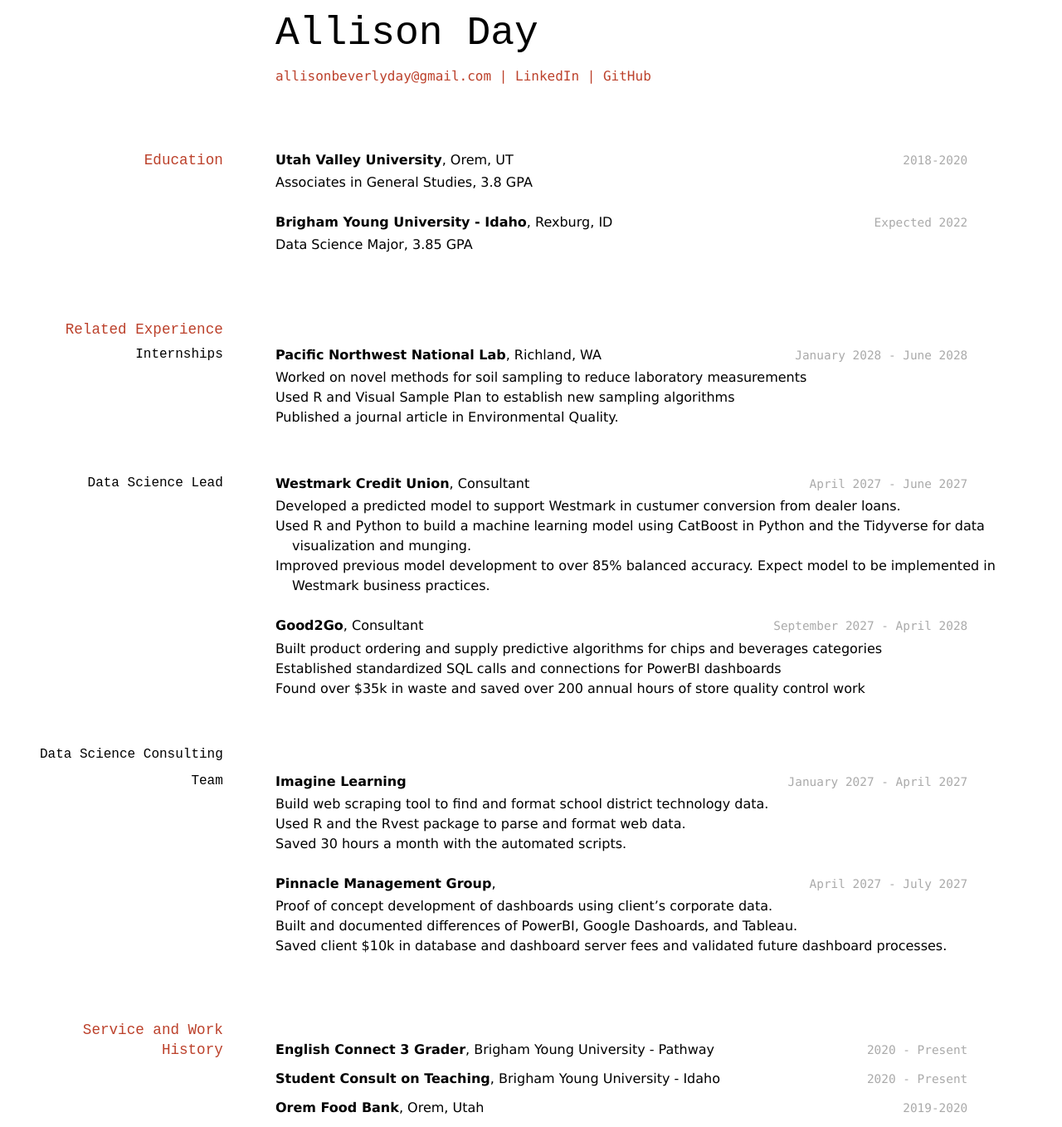
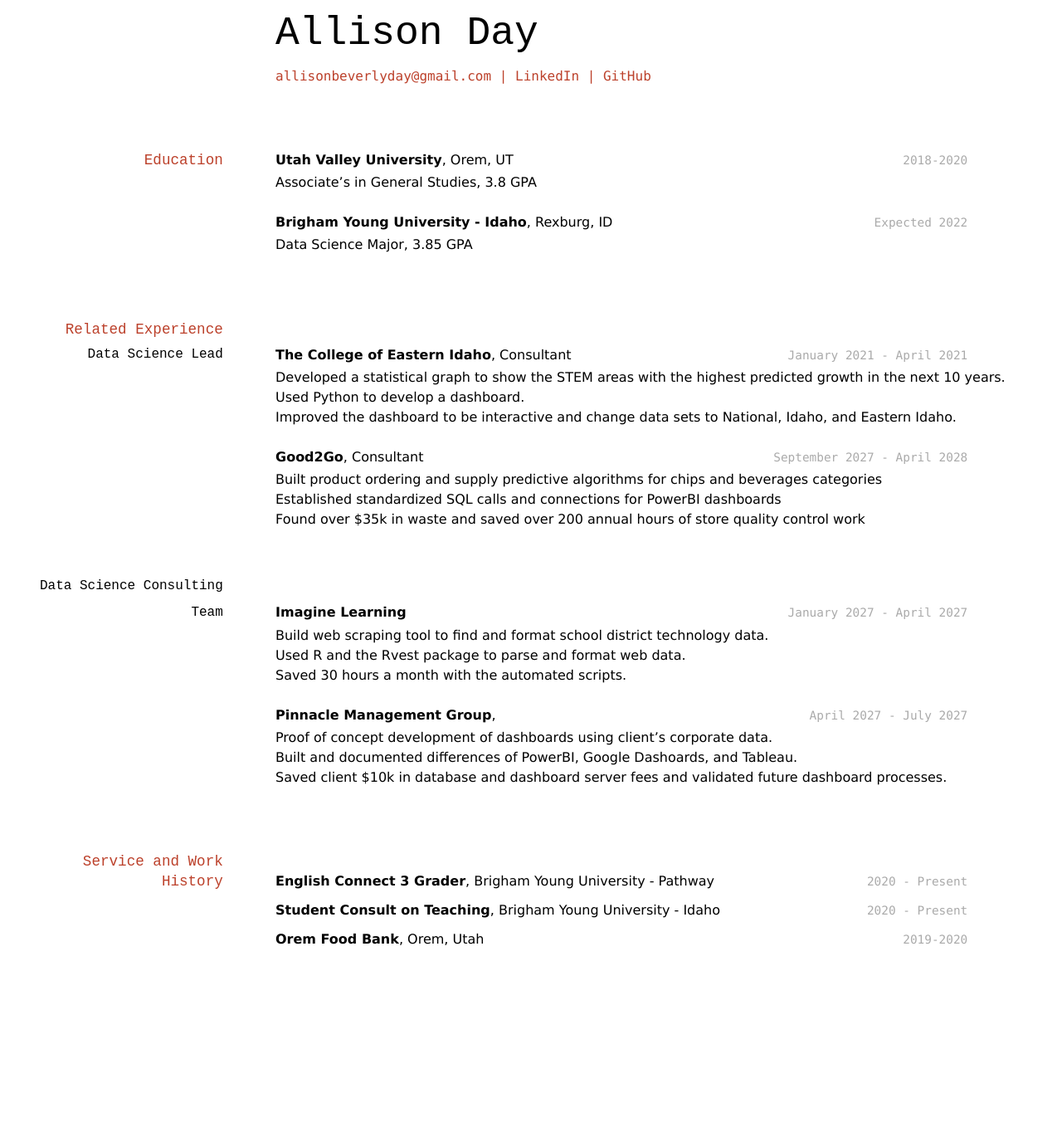
Before and after one commit to byuids-resumes/allisonbday_resume, a Jekyll site: the page built from docs/index.md, in a window 1280 px wide. Shown: the whole page at 83% size. Built offline with Jekyll 4.4.1, drawn with Linux system fonts in a browser that asks for light colours; after the commit the page ends 1155 px from its top, so only the background shows below that.

Commit message:
Added Data Science Society Experience

```diff
--- a/docs/index.md
+++ b/docs/index.md
@@ -17,7 +17,7 @@ title: Allison Day's Resume
 `2018-2020`
 __Utah Valley University__, Orem, UT
 
-- Associates in General Studies, 3.8 GPA
+- Associate's in General Studies, 3.8 GPA
 
 `Expected 2022`
 __Brigham Young University - Idaho__, Rexburg, ID
@@ -27,23 +27,14 @@ __Brigham Young University - Idaho__, Rexburg, ID
 
 ## Related Experience
 
-### Internships
-
-`January 2028 - June 2028`
-__Pacific Northwest National Lab__, Richland, WA
-
-- Worked on novel methods for soil sampling to reduce laboratory measurements
-- Used R and Visual Sample Plan to establish new sampling algorithms
-- Published a journal article in Environmental Quality.
-
 ### Data Science Lead
 
-`April 2027 - June 2027`
-__Westmark Credit Union__, Consultant
+`January 2021 - April 2021`
+__The College of Eastern Idaho__, Consultant
 
-- Developed a predicted model to support Westmark in custumer conversion from dealer loans.
-- Used R and Python to build a machine learning model using CatBoost in Python and the Tidyverse for data visualization and munging.
-- Improved previous model development to over 85% balanced accuracy. Expect model to be implemented in Westmark business practices.
+- Developed a statistical graph to show the STEM areas with the highest predicted growth in the next 10 years.
+- Used Python to develop a dashboard.
+- Improved the dashboard to be interactive and change data sets to National, Idaho, and Eastern Idaho.
 
 `September 2027 - April 2028`
 __Good2Go__, Consultant
```
